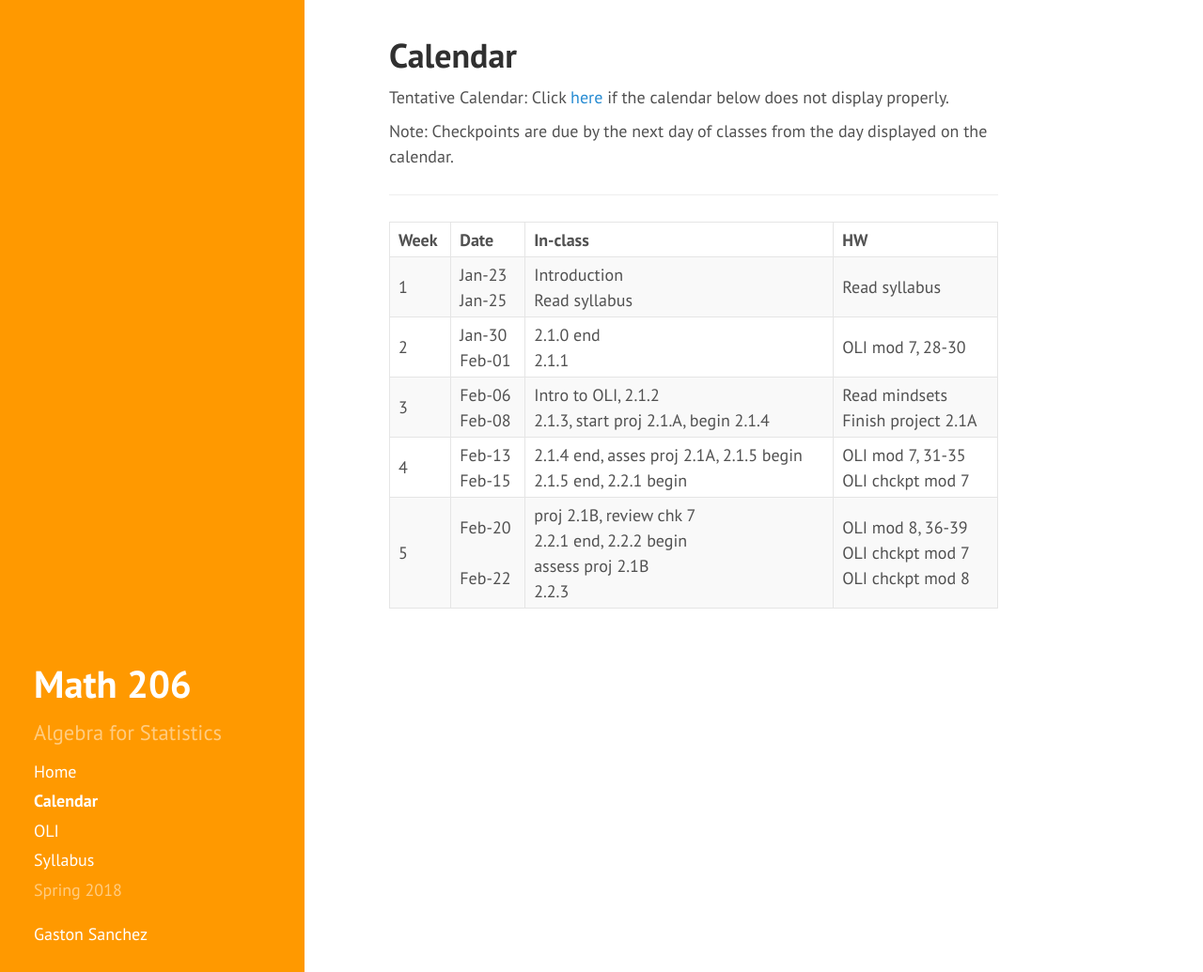
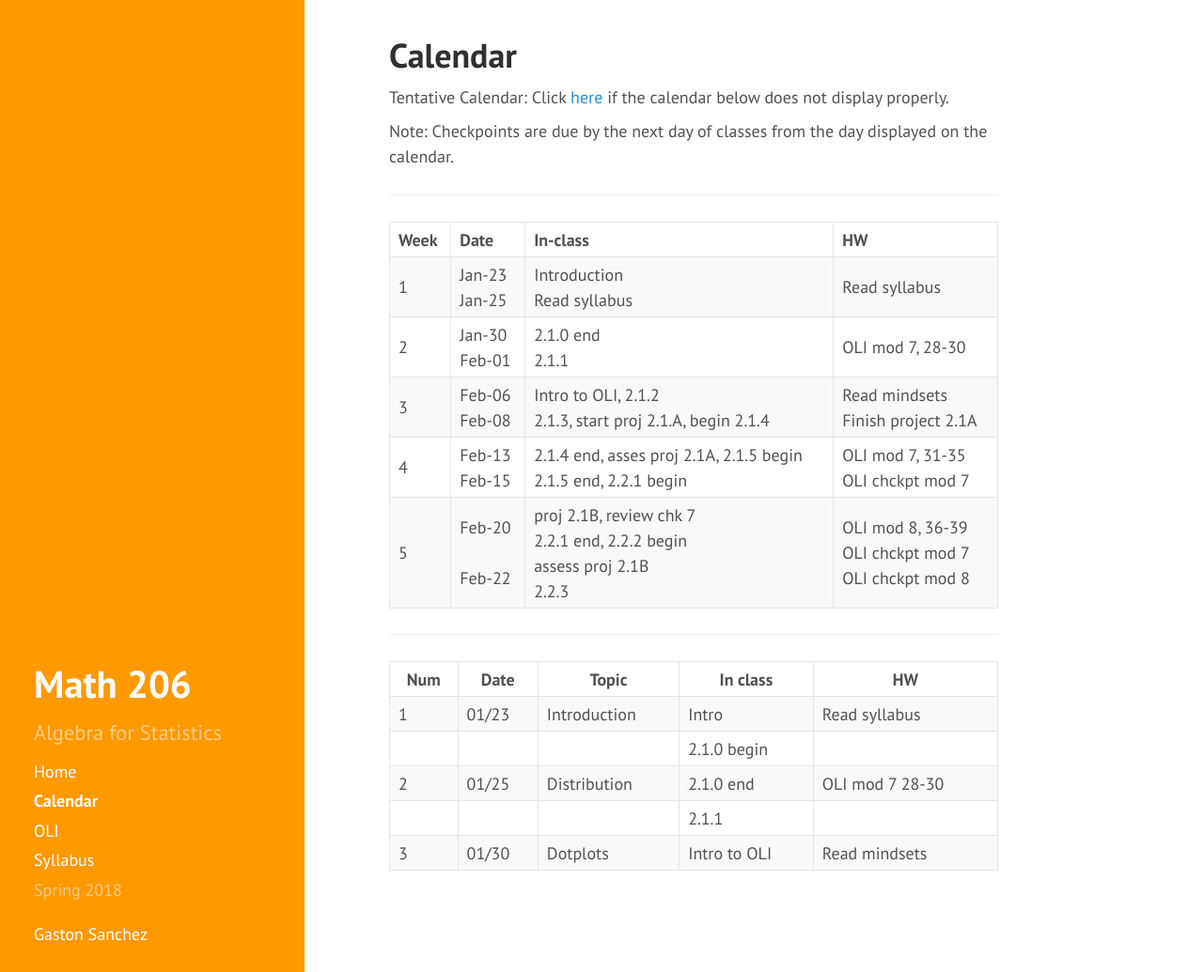
Before and after one commit to gastonstat/math206, a Jekyll site: the page built from calendar.md, in a window 1280 px wide and 1035 px high. Shown: the whole window at 94% size. Built offline with Jekyll 4.4.1, drawn with Linux system fonts in a browser that asks for light colours; nearby versions of some CDN libraries.

Commit message:
calendar: test markdown table

```diff
--- a/calendar.md
+++ b/calendar.md
@@ -101,3 +101,15 @@ Note: Checkpoints are due by the next day of classes from the day displayed on t
     </tr>
   </tbody>
  </table>
+
+
+-----
+
+
+| Num | Date  | Topic        | In class     | HW              |
+|-----|-------|--------------|--------------|-----------------|
+|  1  | 01/23 | Introduction | Intro        | Read syllabus   |
+|     |       |              | 2.1.0 begin  |                 |
+|  2  | 01/25 | Distribution | 2.1.0 end    | OLI mod 7 28-30 |
+|     |       |              | 2.1.1        |                 |
+|  3  | 01/30 | Dotplots     | Intro to OLI | Read mindsets   |
```
